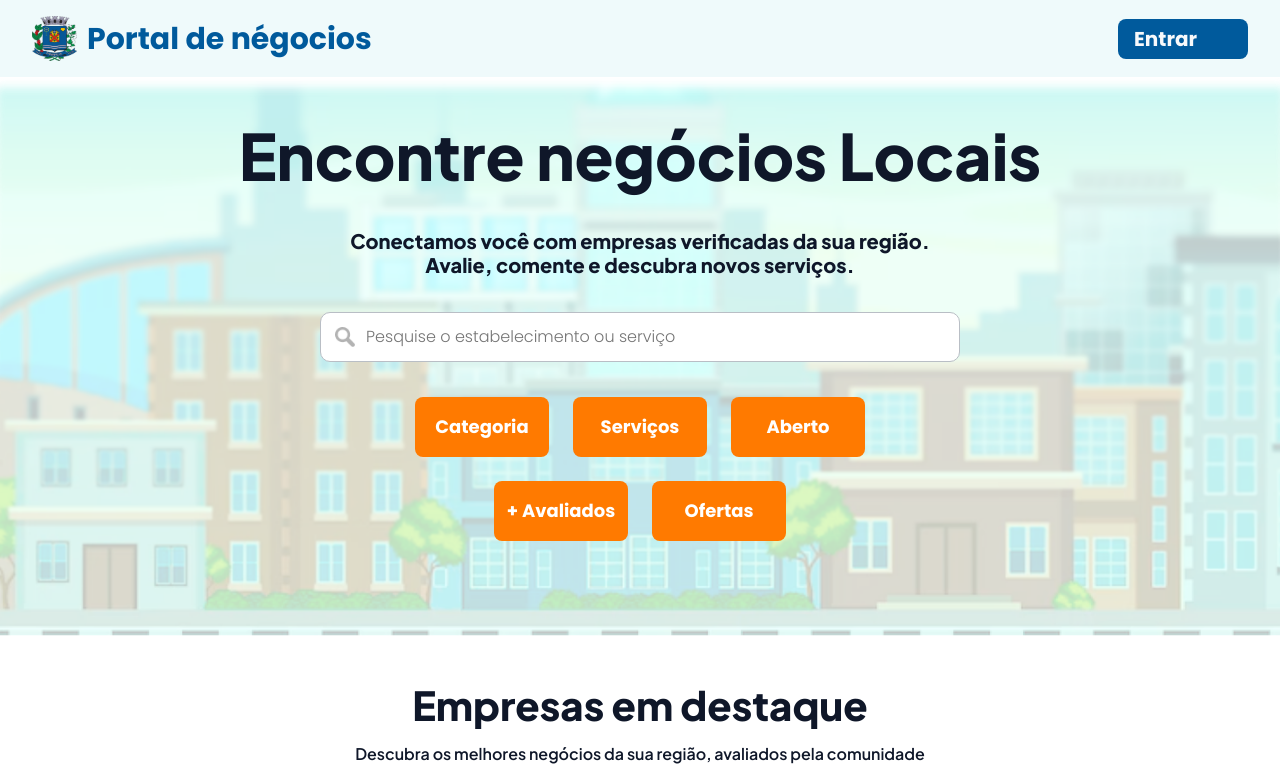
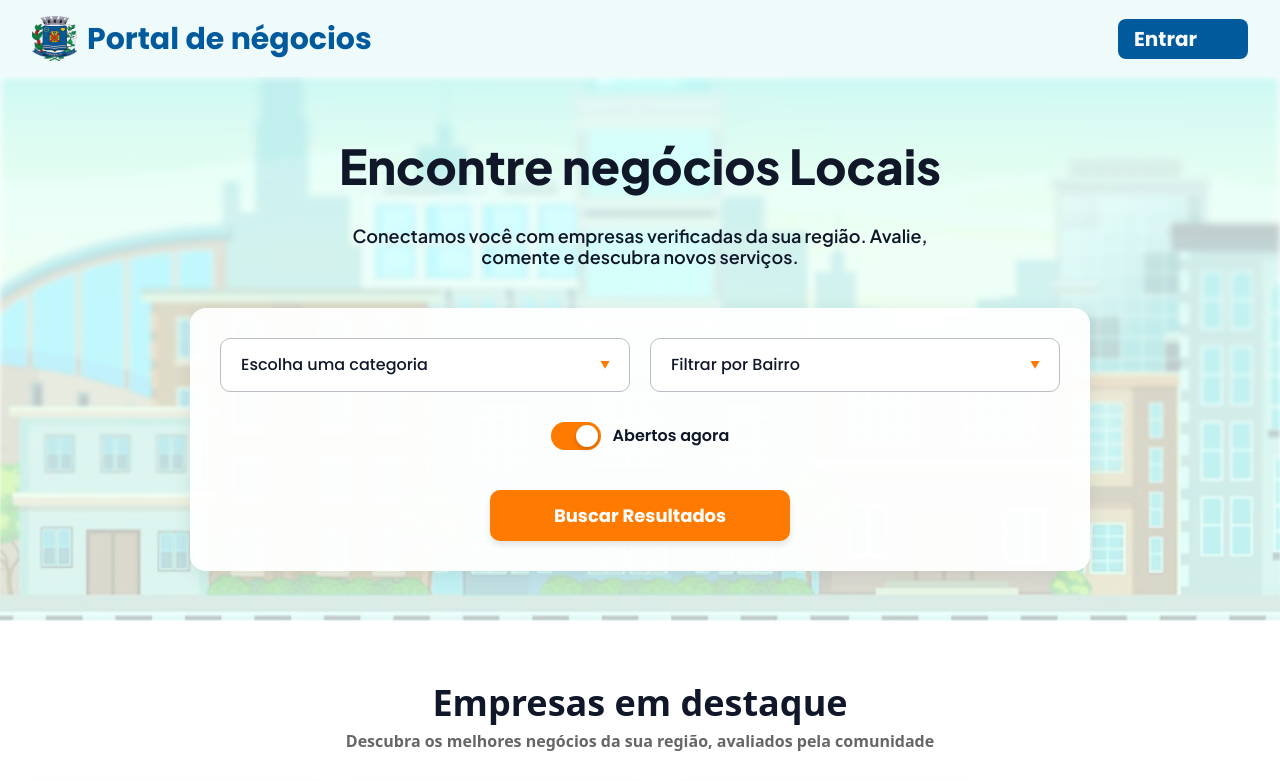
Before and after one commit to Lebron057/front-portal-de-negocios, an Angular app: page / in a window 1280 px wide. Shown: the top 781 px of the page. Built offline with nearby package versions, Linux system fonts and the light colour scheme.

Commit message:
atualização do filtro

```diff
--- a/src/app/components/card-empresa/card-empresa.html
+++ b/src/app/components/card-empresa/card-empresa.html
@@ -38,9 +38,10 @@
                             <span class="card__category">{{ tipo }}</span>
                         }
                     }
-                    @if (empresa.categoria.length > 2) {
+                    <!-- finoti pediu para retirar -->
+                    <!-- @if (empresa.categoria.length > 2) {
                         <span class="card__category card__category--more">+{{ empresa.categoria.length - 2 }}</span>
-                    }
+                    } -->
                 </div>
                 <!-- Botão -->
                 <button class="card__button">Ver detalhes</button>
--- a/src/app/components/card-empresa/card-empresa.ts
+++ b/src/app/components/card-empresa/card-empresa.ts
@@ -16,7 +16,7 @@ export class CardEmpresa {
       telefone: '(11) 1234-5678',
       status: 'Aberto',
       horario: '08:00 - 18:00',
-      categoria: ['Tecnologia', 'Agronegócio', 'Inovação', 'Soluções'],
+      categoria: ['Agronegócio', 'Tecnologia'],
     },
     {
       nome: 'Dom Galeto',
@@ -26,7 +26,7 @@ export class CardEmpresa {
       telefone: '(11) 9876-5432',
       status: 'Fechado',
       horario: '11:00 - 14:00',
-      categoria: ['Restaurante', 'Self-service', 'Comida Brasileira']
+      categoria: ['Restaurante']
     },
     {
       nome: 'Supermercado Pompeia',
@@ -36,7 +36,7 @@ export class CardEmpresa {
       telefone: '(11) 2468-1357',
       status: 'Aberto',
       horario: '07:00 - 22:00',
-      categoria: ['Supermercado', 'Ofertas', 'Variedade', 'Produtos']
+      categoria: ['Supermercado']
     },
     {
       nome: 'Dom Galeto',
@@ -46,7 +46,7 @@ export class CardEmpresa {
       telefone: '(11) 9876-5432',
       status: 'Fechado',
       horario: '11:00 - 14:00',
-      categoria: ['Restaurante', 'Self-service', 'Comida Brasileira']
+      categoria: ['Restaurante']
     }
   ];
 }
--- a/src/app/components/home/home.css
+++ b/src/app/components/home/home.css
@@ -1,10 +1,11 @@
 * {
     padding: 0;
     margin: 0;
+    box-sizing: border-box;
 }
 
 .home-pesquisa {
-    padding: 40px 0px;
+    padding: 60px 20px;
     background-image: url("/background_filtro.png");
     background-size: cover;
     background-position: center bottom;
@@ -13,115 +14,196 @@
     display: flex;
     flex-direction: column;
     align-items: center;
-    gap: 35px;
+    gap: 30px;
 }
 
 h2 {
     font-weight: 800;
-    font-size: 64px;
+    font-size: 48px;
     color: var(--preto_azulado);
     font-family: var(--texto_principal);
+    text-align: center;
 }
 
 h4 {
-    font-weight: 800;
-    font-size: 20px;
+    font-weight: 600;
+    font-size: 18px;
     color: var(--preto_azulado);
     font-family: var(--texto_principal);
-    width: 592px;
+    max-width: 600px;
     text-align: center;
+    margin-bottom: 10px;
 }
 
-
-.input-pesquisa {
-    position: relative;
-    width: 50%;
+/* --- Container Principal --- */
+.filtros-container {
     display: flex;
+    flex-direction: column;
+    align-items: center;
+    gap: 25px;
+    width: 100%;
+    max-width: 900px;
+    background: rgba(255, 255, 255, 0.95);
+    padding: 30px;
+    border-radius: 16px;
+    box-shadow: 0 4px 20px rgba(0,0,0,0.08);
 }
 
-.input-icon {
+/* --- Linha dos Selects --- */
+.filtros-linha {
+    display: flex;
+    width: 100%;
+    gap: 20px;
+    justify-content: space-between;
+}
+
+.select-wrapper {
+    position: relative;
+    flex: 1;
+    min-width: 250px;
+}
+
+.custom-select {
+    width: 100%;
+    appearance: none;
+    -webkit-appearance: none;
+    background-color: #fff;
+    border: 1px solid #B9BEC5;
+    border-radius: 10px;
+    padding: 14px 20px;
+    font-size: 16px;
+    font-family: var(--texto_secundario);
+    font-weight: 500;
+    color: var(--preto_azulado);
+    cursor: pointer;
+    transition: all 0.3s ease;
+}
+
+.custom-select:focus {
+    border-color: var(--laranja);
+    outline: none;
+    box-shadow: 0 0 0 3px rgba(230, 110, 0, 0.15);
+}
+
+.select-wrapper::after {
+    content: '▼';
+    font-size: 10px;
+    color: var(--laranja);
     position: absolute;
-    left: 15px;
+    right: 20px;
     top: 50%;
     transform: translateY(-50%);
-    width: 20px;
-    height: 20px;
     pointer-events: none;
-    opacity: 0.6; /* adionei para ficar mais suave */
 }
 
-.input-pesquisa input {
-    width: 100%;
-    padding: 12px 12px 12px 45px;
-    border: 1px solid #B9BEC5;
-    border-radius: 10px;
-    outline: none;
-
-    font-size: 16px;
-    font-family: var(--texto_secundario);
-    font-weight: 300;
+/* --- Switch Toggle --- */
+.toggle-switch {
+    display: flex;
+    align-items: center;
+    cursor: pointer;
+    gap: 12px;
+    padding: 5px;
+    transition: opacity 0.3s;
 }
 
-.filtros {
-    display: flex;
-    flex-wrap: wrap;
-    justify-content: center;
-    gap: 1.5rem;
-    width: 40%;
-    margin-bottom: 65px;
+.toggle-switch:hover {
+    opacity: 0.8;
 }
 
-.botao_filtro {
+.toggle-switch input {
+    display: none;
+}
+
+.slider {
+    position: relative;
+    width: 50px;
+    height: 28px;
+    background-color: #d1d5db;
+    transition: .4s;
+    border-radius: 34px;
+}
+
+.slider:before {
+    position: absolute;
+    content: "";
+    height: 22px;
+    width: 22px;
+    left: 3px;
+    bottom: 3px;
+    background-color: white;
+    transition: .4s;
+    border-radius: 50%;
+    box-shadow: 0 2px 4px rgba(0,0,0,0.2);
+}
+
+input:checked + .slider {
+    background-color: var(--laranja);
+}
+
+input:checked + .slider:before {
+    transform: translateX(22px);
+}
+
+.label-text {
+    font-family: var(--texto_secundario);
+    font-weight: 600;
+    color: var(--preto_azulado);
+    font-size: 16px;
+    user-select: none;
+}
+
+/* --- Botão Buscar (NOVO) --- */
+.btn-buscar {
     background-color: var(--laranja);
     color: #fff;
     font-family: var(--texto_secundario);
     font-weight: 700;
     font-size: 18px;
     border: none;
-    border-radius: 8px;
-
-    width: 134px;
-    height: 60px;
+    border-radius: 10px;
+    padding: 12px 40px; /* Largura confortável */
     cursor: pointer;
+    transition: all 0.2s ease;
+    box-shadow: 0 4px 6px rgba(0,0,0,0.1);
+    margin-top: 10px; /* Um pequeno espaço extra acima do botão */
+    width: 100%; /* Ocupa toda a largura no mobile */
+    max-width: 300px; /* Limita a largura em telas grandes */
 }
 
-.botao_filtro:hover {
-    background-color: #e66e00;
-}
-.botao_filtro:active {
-    background-color: #cc5c00;
+.btn-buscar:hover {
+    background-color: #e66e00; /* Um tom mais escuro de laranja */
+    transform: translateY(-2px); /* Efeito sutil de levitação */
+    box-shadow: 0 6px 10px rgba(0,0,0,0.15);
 }
 
+.btn-buscar:active {
+    background-color: #cc5c00;
+    transform: translateY(0);
+    box-shadow: 0 2px 4px rgba(0,0,0,0.1);
+}
+
+/* --- Destaques --- */
 .home-cards {
     display: flex;
     flex-direction: column;
     align-items: center;
-    gap: 50px;
-    margin: 35px 0;
+    margin-top: 50px;
+    gap: 20px;
 }
 
 .texto-destaque {
-    display: flex;
-    flex-direction: column;
     text-align: center;
-    gap: 15px;
-
-    color: var(--preto_azulado);
-    font-family: var(--texto_principal);
 }
 
-h3 {
+.texto-destaque h3 {
     font-weight: 800;
-    font-size: 40px;
+    font-size: 36px;
+    color: var(--preto_azulado);
 }
 
-h5 {
+.texto-destaque h5 {
     font-weight: 600;
     font-size: 16px;
-    width: 600px;
+    color: #666;
+    margin-top: 8px;
 }
-
-.cards {
-    display: flex;
-    justify-content: center;
-}
--- a/src/app/components/home/home.html
+++ b/src/app/components/home/home.html
@@ -3,26 +3,45 @@
     <section class="home-pesquisa">
         <h2>Encontre negócios Locais</h2>
         <h4>Conectamos você com empresas verificadas da sua região. Avalie, comente e descubra novos serviços.</h4>
-        <div class="input-pesquisa">
-            <img class="input-icon" src="lupa_icon.png" alt="lupa">
-            <input type="text" placeholder="Pesquise o estabelecimento ou serviço">
+
+        <div class="filtros-container">
+
+            <div class="filtros-linha">
+                <div class="select-wrapper">
+                    <select (change)="atualizarCategoria($event)" class="custom-select">
+                        <option value="" disabled selected>Escolha uma categoria</option>
+                        @for (cat of categorias; track cat) {
+                            <option [value]="cat">{{ cat }}</option>
+                        }
+                    </select>
+                    <span class="select-arrow"></span>
+                </div>
+
+                <div class="select-wrapper">
+                    <select (change)="atualizarBairro($event)" class="custom-select">
+                        <option value="" disabled selected>Filtrar por Bairro</option>
+                        @for (bairro of bairros; track bairro) {
+                            <option [value]="bairro">{{ bairro }}</option>
+                        }
+                    </select>
+                    <span class="select-arrow"></span>
+                </div>
+            </div>
+
+            <label class="toggle-switch">
+                <input type="checkbox"
+                       [checked]="filtros.abertoAgora"
+                       (change)="toggleAbertoAgora($event)">
+                <span class="slider round"></span>
+                <span class="label-text">Abertos agora</span>
+            </label>
+
+            <button class="btn-buscar" (click)="aplicarFiltros()">
+                Buscar Resultados
+            </button>
+
         </div>
-        <div class="filtros">
-            <!-- Categoria -->
-            <button class="botao_filtro">Categoria</button>
 
-            <!-- serviços -->
-            <button class="botao_filtro">Serviços</button>
-
-            <!-- Aberto agora -->
-            <button class="botao_filtro">Aberto</button>
-
-            <!-- + Avaliados -->
-            <button class="botao_filtro">+ Avaliados</button>
-
-            <!-- Ofertas -->
-            <button class="botao_filtro">Ofertas</button>
-        </div>
     </section>
 
     <section class="home-cards">
--- a/src/app/components/home/home.ts
+++ b/src/app/components/home/home.ts
@@ -1,6 +1,7 @@
 import { Component } from '@angular/core';
 import { Navbar } from '../navbar/navbar';
 import { CardEmpresa } from '../card-empresa/card-empresa';
+
 
 @Component({
   selector: 'app-home',
@@ -9,5 +10,51 @@ import { CardEmpresa } from '../card-empresa/card-empresa';
   styleUrl: './home.css',
 })
 export class Home {
+  // 1. Categorias Essenciais
+  categorias: string[] = [
+    'Todos',
+    'Restaurantes & Bares',
+    'Vestuário & Moda',
+    'Saúde & Beleza',
+    'Mercados',
+    'Serviços Domésticos',
+    'Automotivo'
+  ];
 
+  // 2. Filtro de Localização (Bairros de Pompeia)
+  bairros: string[] = [
+    'Todos',
+    'Centro',
+    'Vila Paulina',
+    'Jardim América',
+    'Flândria',
+    'Jardim Primavera',
+    'Distrito Industrial'
+  ];
+
+  // Estado atual dos filtros
+  filtros = {
+    categoria: 'Todos',
+    bairro: 'Todos',
+    abertoAgora: true
+  };
+
+  // Métodos para capturar as mudanças
+  atualizarCategoria(event: Event) {
+    this.filtros.categoria = (event.target as HTMLSelectElement).value;
+    // Removida a chamada imediata de this.aplicarFiltros()
+  }
+
+  atualizarBairro(event: Event) {
+    this.filtros.bairro = (event.target as HTMLSelectElement).value;
+  }
+
+  toggleAbertoAgora(event: Event) {
+    this.filtros.abertoAgora = (event.target as HTMLInputElement).checked;
+  }
+
+  aplicarFiltros() {
+    console.log('Botão Buscar clicado! Filtros:', this.filtros);
+    // Lógica de busca no backend aqui
+  }
 }
```
